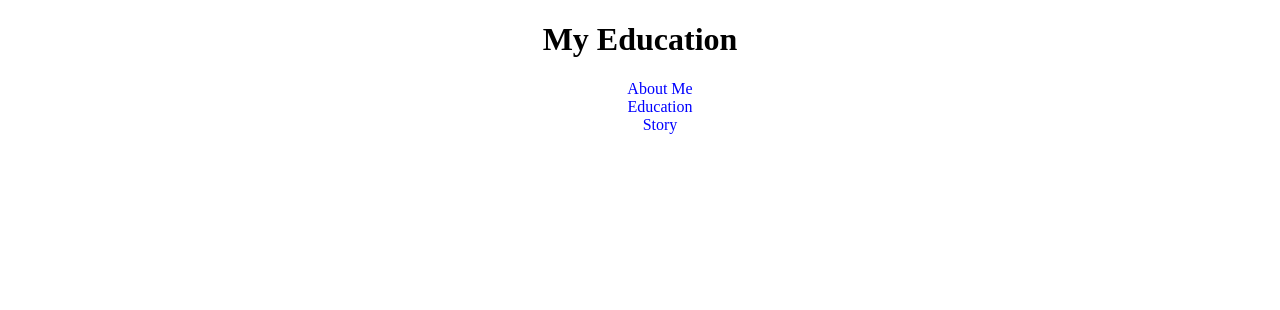
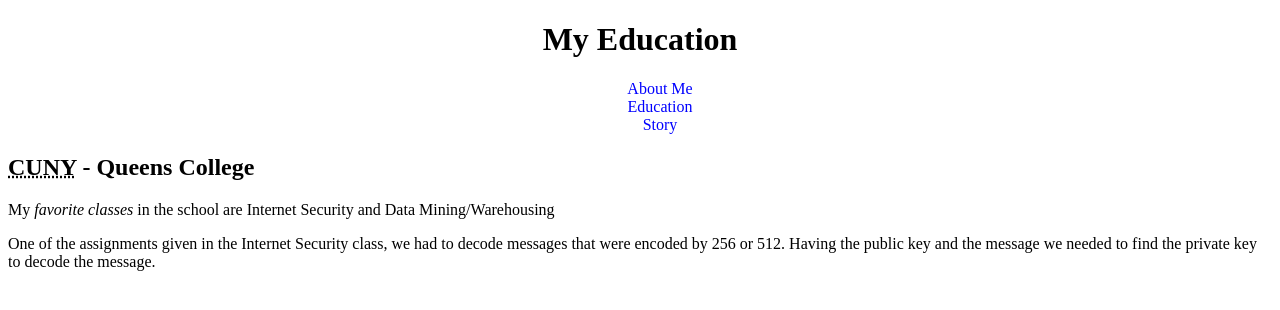
Before and after one commit to rpatel1291/Lab5-HTML, a plain HTML site: page education.html in a window 1280 px wide. Drawn offline with Linux system fonts and the light colour scheme.

Commit message:
Create Main and first article
created the main elements and the first article

```diff
--- a/education.html
+++ b/education.html
@@ -18,6 +18,18 @@
             </center>
         </nav>
     </header>
+    <main>
+        <article>
+            <h2><abbr title="City University of New York">CUNY</abbr> - Queens College</h2>
+            <p>My <em>favorite classes</em> in the school are Internet Security and Data Mining/Warehousing</p>
+            <aside>
+                <p>One of the assignments given in the Internet Security class, we had to decode messages that were encoded by 256 or 512.
+                Having the public key and the message we needed to find the private key to decode the message.</p>
+            </aside>
+        </article>
+
+
+    </main>
 
 </body>
 </html>
```
